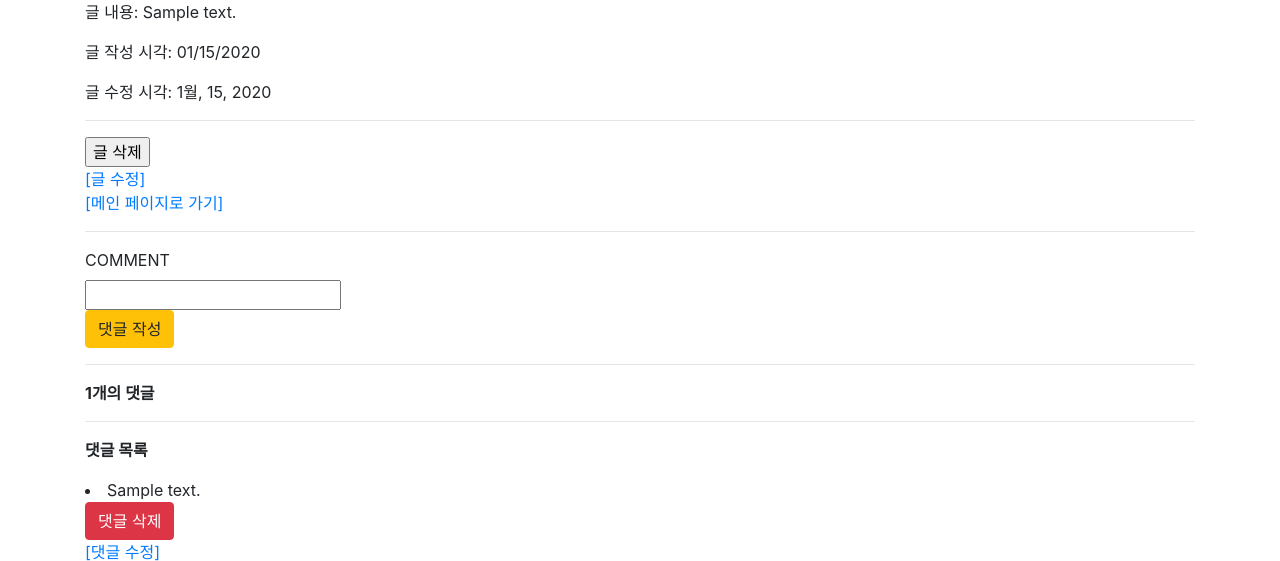
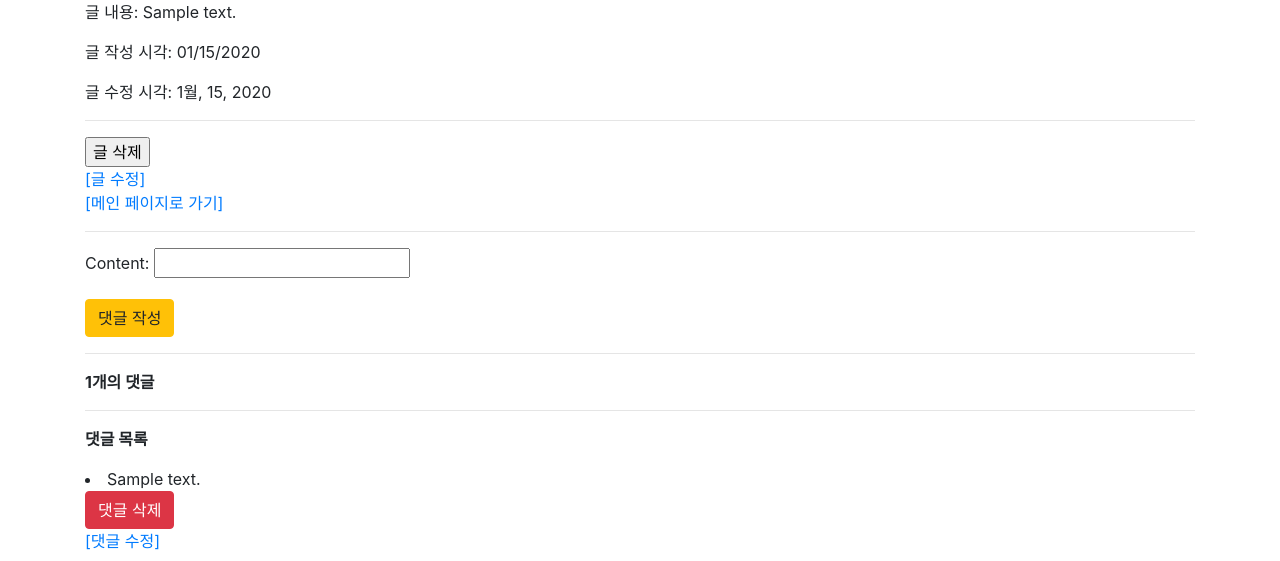
Before and after one commit to yoonmyunghoon/Django-prac, a Django app: page /articles/1/ in a window 1280 px wide. Shown: the part 556-1117 px from the top of the page. Run offline with Django 3.2, Linux system fonts and the light colour scheme; tables that the repository leaves empty hold one stand-in row (values such as "Sample post"); grey boxes marked "Sample" are stand-in pictures; some libraries are stand-ins or nearby versions.

Commit message:
ModelForm 댓글에 적용 완료

```diff
--- a/articles/forms.py
+++ b/articles/forms.py
@@ -1,10 +1,9 @@
 from django import forms
-from .models import Article
+from .models import Article, Comment
 
 
 class ArticleForm(forms.ModelForm):
     title = forms.CharField(
-        max_length=20,
         label="제목",
         widget=forms.TextInput(
             attrs={
@@ -74,3 +73,9 @@ class ArticleForm(forms.ModelForm):
 #             }
 #         ),
 #     )
+
+
+class CommentForm(forms.ModelForm):
+    class Meta:
+        model = Comment
+        fields = ("content",)
--- a/articles/models.py
+++ b/articles/models.py
@@ -11,7 +11,7 @@ def articles_image_path(instance, filename):
 
 
 class Article(models.Model):
-    title = models.CharField(max_length=20)
+    title = models.CharField(max_length=30)
     content = models.TextField()
     # image = models.ImageField(blank=True)
     # image_thumbnail = ImageSpecField(
@@ -35,7 +35,7 @@ class Article(models.Model):
 
 class Comment(models.Model):
     article = models.ForeignKey(Article, on_delete=models.CASCADE, related_name="comments")
-    content = models.CharField(max_length=30)
+    content = models.CharField(max_length=140)
     created_at = models.DateTimeField(auto_now_add=True)
     updated_at = models.DateTimeField(auto_now=True)
 
--- a/articles/templates/articles/comment_update.html
+++ b/articles/templates/articles/comment_update.html
@@ -5,8 +5,9 @@
     <hr>
     <form action="" method="POST">
         {% csrf_token %}
-        <label for="content">댓글</label>
-        <input type="text" name="content" id="content" value="{{ comment.content }}"><br>
+        {{ comment_form.as_p }}
+        <!-- <label for="content">댓글</label>
+        <input type="text" name="content" id="content" value="{{ comment.content }}"><br> -->
         <input type="submit" value="댓글 수정" class="btn btn-primary">
     </form>
 {% endblock %}
--- a/articles/templates/articles/detail.html
+++ b/articles/templates/articles/detail.html
@@ -25,8 +25,9 @@
     <hr>
     <form action="{% url 'articles:comments_create' article.pk %}" method="POST">
         {% csrf_token %}
-        <label for="content">COMMENT</label><br>
-        <input type="text" name="content" id="content"><br>
+        {{ comment_form.as_p }}
+        <!-- <label for="content">COMMENT</label><br>
+        <input type="text" name="content" id="content"><br> -->
         <input type="submit" value="댓글 작성" class="btn btn-warning">
     </form>
     <hr>
--- a/articles/views.py
+++ b/articles/views.py
@@ -1,7 +1,7 @@
 from django.shortcuts import render, redirect, get_object_or_404
 from django.core.exceptions import ValidationError
 from .models import Article, Comment
-from .forms import ArticleForm
+from .forms import ArticleForm, CommentForm
 
 
 def index(request):
@@ -32,7 +32,12 @@ def detail(request, article_pk):
     # article = Article.objects.get(pk=article_pk)
     article = get_object_or_404(Article, pk=article_pk)
     comments = article.comments.all()
-    context = {"article": article, "comments": comments}
+    comment_form = CommentForm()
+    context = {
+        "article": article,
+        "comments": comments,
+        "comment_form": comment_form,
+    }
     return render(request, "articles/detail.html", context)
 
 
@@ -65,27 +70,39 @@ def update(request, article_pk):
 
 
 def comments_create(request, article_pk):
-    article = Article.objects.get(pk=article_pk)
+    # article = Article.objects.get(pk=article_pk)
+    # article = get_object_or_404(Article, pk=article_pk)
     if request.method == "POST":
-        content = request.POST.get("content")
-        comment = Comment(article=article, content=content)
-        comment.save()
-    return redirect("articles:detail", article.pk)
+        # content = request.POST.get("content")
+        # comment = Comment(article=article, content=content)
+        # comment.save()
+        comment_form = CommentForm(request.POST)
+        if comment_form.is_valid():
+            comment = comment_form.save(commit=False)
+            comment.article_id = article_pk
+            comment.save()
+    return redirect("articles:detail", article_pk)
 
 
 def comments_delete(request, article_pk, comment_pk):
     if request.method == "POST":
-        comment = Comment.objects.get(pk=comment_pk)
+        comment = get_object_or_404(Comment, pk=comment_pk)
         comment.delete()
     return redirect("articles:detail", article_pk)
 
 
 def comments_update(request, article_pk, comment_pk):
-    comment = Comment.objects.get(pk=comment_pk)
+    comment = get_object_or_404(Comment, pk=comment_pk)
     if request.method == "POST":
-        comment.content = request.POST.get("content")
-        comment.save()
-        return redirect("articles:detail", article_pk)
+        # comment.content = request.POST.get("content")
+        # comment.save()
+        comment_form = CommentForm(request.POST, instance=comment)
+        if comment_form.is_valid():
+            comment = comment_form.save(commit=False)
+            comment.article_id = article_pk
+            comment.save()
+            return redirect("articles:detail", article_pk)
     else:
-        context = {"comment": comment}
-        return render(request, "articles/comment_update.html", context)
+        comment_form = CommentForm(instance=comment)
+    context = {"comment_form": comment_form}
+    return render(request, "articles/comment_update.html", context)
```
Also changed, not shown: articles/migrations/0010_auto_20210218_1610.py (added).
